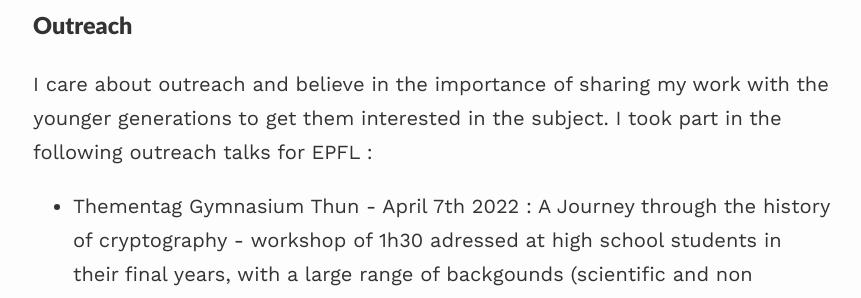
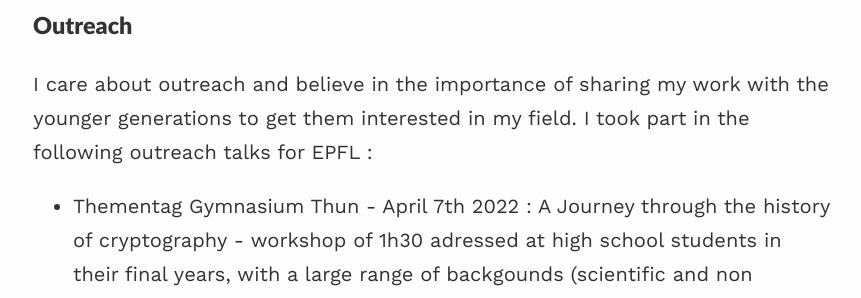
Before and after one commit to lauranemarco/lauranemarco.github.io, a Jekyll site: the page built from index.md, in a window 1280 px wide. Shown: the part 956-1254 px from the top of the page, without its empty margins (207-1068 px from the left). Built offline with Jekyll 4.4.1, drawn with Linux system fonts in a browser that asks for light colours; nearby versions of some CDN libraries; our own code applies the rules of GitHub Pages for plain Markdown files.

Commit message:
Update index.md

```diff
--- a/index.md
+++ b/index.md
@@ -25,7 +25,7 @@ In [Blog](https://lauranemarco.github.io/blog/), I plan to write more informal p
 
 
 ### Outreach
-I care about outreach and believe in the importance of sharing my work with the younger generations to get them interested in the subject.
+I care about outreach and believe in the importance of sharing my work with the younger generations to get them interested in my field.
 I took part in the following outreach talks for EPFL :
 - Thementag Gymnasium Thun - April 7th 2022 : A Journey through the history of cryptography - workshop of 1h30 adressed at high school students in their final years, with a large range of backgounds (scientific and non scientific).
 
```
